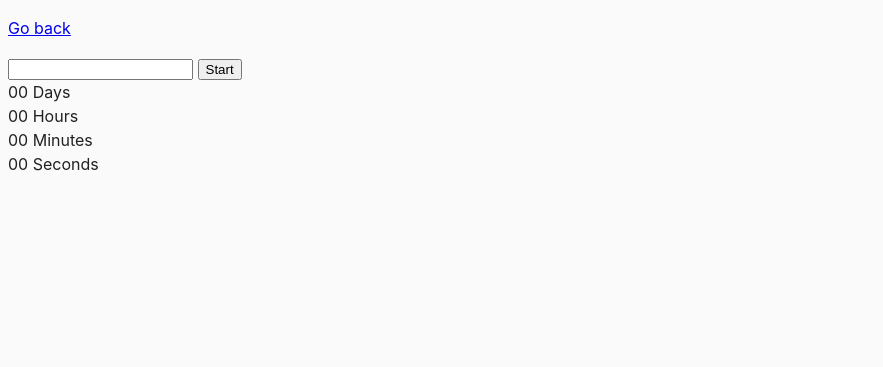
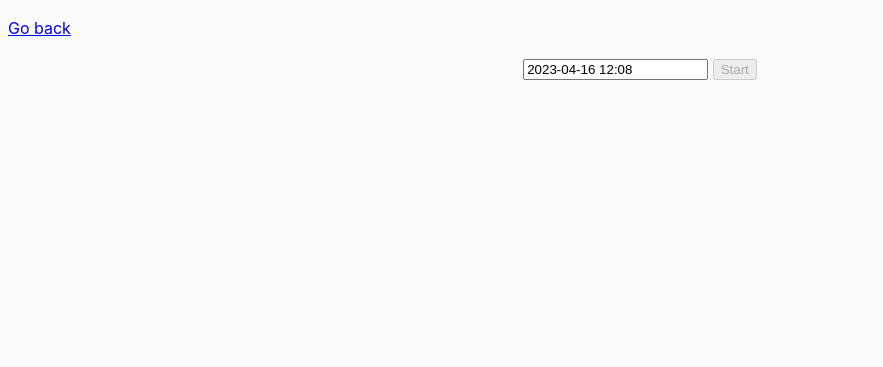
Before and after one commit to lezver/goit-js-hw-09, a website built with Parcel: page src/02-timer.html in a window 1280 px wide. Shown: the top 367 px of the page, without its empty margins (0-883 px from the left). Built offline with nearby package versions, Linux system fonts and the light colour scheme.

Commit message:
in processing at exercise 2

```diff
--- a/package.json
+++ b/package.json
@@ -18,6 +18,7 @@
     "url": "https://github.com/goitacademy/parcel-project-template/issues"
   },
   "dependencies": {
+    "flatpickr": "^4.6.13",
     "modern-normalize": "^1.1.0"
   },
   "devDependencies": {
--- a/src/02-timer.html
+++ b/src/02-timer.html
@@ -9,8 +9,10 @@
   <body>
     <p><a href="index.html">Go back</a></p>
 
-    <input type="text" id="datetime-picker" />
-    <button type="button" data-start>Start</button>
+    <div class="box-datetime-picker">
+      <input type="text" id="datetime-picker" />
+      <button type="button" data-start>Start</button>
+    </div>
 
     <div class="timer">
       <div class="field">
--- a/src/css/common.css
+++ b/src/css/common.css
@@ -31,3 +31,40 @@ img {
   background-color: rgba(255, 255, 255, 0.397);
   border-radius: 8px;
 }
+
+/* Exercise 1 */
+
+.timer {
+  height: calc(100vh - 96px);
+
+  display: flex;
+  justify-content: center;
+  align-items: center;
+  gap: 10px;
+}
+
+/* Esercise 2 */
+
+.box-datetime-picker {
+  width: fit-content;
+  margin: 0 auto;
+}
+.field {
+  display: flex;
+  flex-direction: column;
+  align-items: center;
+  background-color: #21212117;
+  border-radius: 15px;
+  padding: 5px;
+}
+.field > .value {
+  color: #c5000093;
+  font-size: 60px;
+}
+.field > .label {
+  text-transform: uppercase;
+  font-weight: 700;
+  color: #0000009c;
+}
+
+/* Exercise 3 */
--- a/src/js/02-timer.js
+++ b/src/js/02-timer.js
@@ -0,0 +1,56 @@
+import flatpickr from 'flatpickr';
+import 'flatpickr/dist/flatpickr.min.css';
+
+const refs = {
+  datetime: document.getElementById('datetime-picker'),
+  startBtn: document.querySelector('[data-start]'),
+  days: document.querySelector('[data-days]'),
+  hours: document.querySelector('[data-hours]'),
+  minutes: document.querySelector('[data-minutes]'),
+  seconds: document.querySelector('[data-seconds]'),
+};
+
+refs.startBtn.disabled = true;
+
+let intervalId = null;
+
+const options = {
+  enableTime: true,
+  time_24hr: true,
+  defaultDate: new Date(),
+  minuteIncrement: 1,
+  onClose([selectedDates]) {
+    console.log(options.defaultDate);
+    console.log(selectedDates);
+
+    if (options.defaultDate > selectedDates) {
+      refs.startBtn.disabled = true;
+      return alert('Please choose a date in the future');
+    }
+
+    refs.startBtn.disabled = false;
+  },
+};
+
+flatpickr(refs.datetime, options);
+
+function convertMs(ms) {
+  // Number of milliseconds per unit of time
+  const second = 1000;
+  const minute = second * 60;
+  const hour = minute * 60;
+  const day = hour * 24;
+
+  // Remaining days
+  const days = Math.floor(ms / day);
+  // Remaining hours
+  const hours = Math.floor((ms % day) / hour);
+  // Remaining minutes
+  const minutes = Math.floor(((ms % day) % hour) / minute);
+  // Remaining seconds
+  const seconds = Math.floor((((ms % day) % hour) % minute) / second);
+
+  return { days, hours, minutes, seconds };
+}
+
+refs.startBtn.addEventListener('click', () => {});
```
Also changed, not shown: 1 other file.
